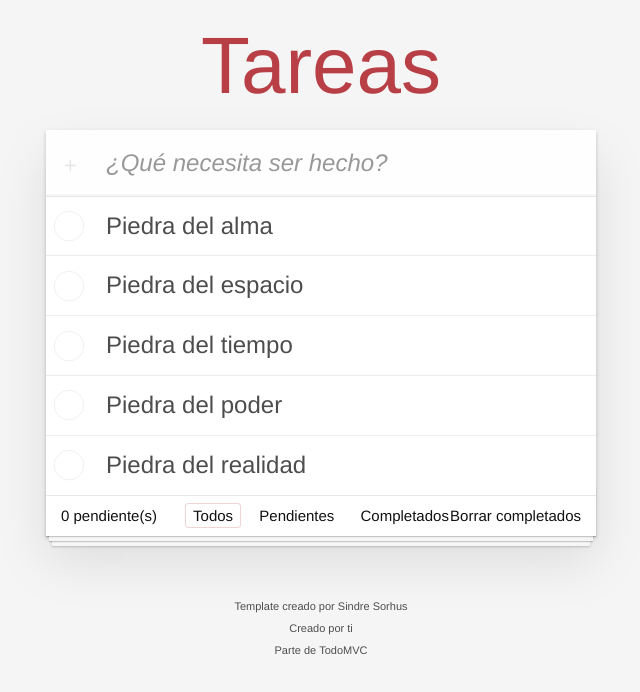
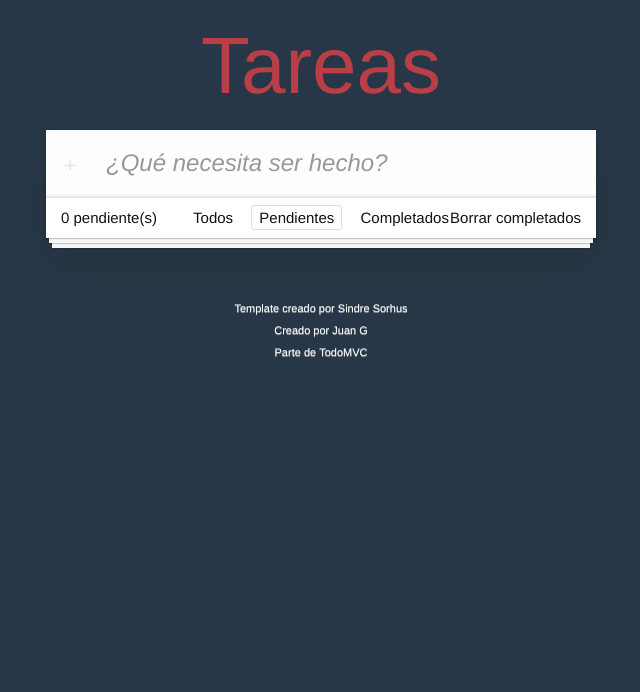
Before and after one commit to JuanGuillermoR/lista_de_notas, a website built with Vite: page index.html in a window 1280 px wide. Both pictures are taken after a click on the link "Pendientes". Shown: the whole page, without its empty margins (319-959 px from the left). Built offline with nearby package versions, Linux system fonts and the light colour scheme.

Commit message:
Codigo finalizado, completamente funcional.

```diff
--- a/src/store/todo.store.js
+++ b/src/store/todo.store.js
@@ -1,6 +1,6 @@
 import { Todo } from "../todos/models/todo.model";
 
-const Filters = {
+export const Filters = {
     All: 'all',
     completed: 'Completed',
     Pending: 'Pending'
@@ -8,11 +8,11 @@ const Filters = {
 
 const state = {
     todos: [
-        new Todo('Piedra del alma'),
-        new Todo('Piedra del espacio'),
-        new Todo('Piedra del tiempo'),
-        new Todo('Piedra del poder'),
-        new Todo('Piedra del realidad')
+        // new Todo('Piedra del alma'),
+        // new Todo('Piedra del espacio'),
+        // new Todo('Piedra del tiempo'),
+        // new Todo('Piedra del poder'),
+        // new Todo('Piedra del realidad')
     ],
     filter: Filters.All,
 }
@@ -92,7 +92,7 @@ const deleteTodo = ( todoId ) =>{
  * @param {String} todoId
  */
 const deleteCompleted = ( todoId ) =>{
-    state.todos = state.todos.filter(todo => todo.done);
+    state.todos = state.todos.filter(todo => !todo.done);
     saveStateLocalStorage();
 }
 
--- a/src/todos/app.html
+++ b/src/todos/app.html
@@ -37,7 +37,8 @@
         <!-- Remove this if you don't implement routing -->
         <ul class="filters">
             <li>
-                <a class="selected filtro" class="selected" href="#/">Todos</a>
+                <!-- selected -->
+                <a class="filtro" class="selected" href="#/">Todos</a>
             </li>
             <li>
                 <a class="filtro" href="#/active">Pendientes</a>
@@ -55,6 +56,6 @@
 <footer class="info">
     <p>Template creado por <a href="http://sindresorhus.com">Sindre Sorhus</a></p>
     <!-- Change this out with your name and url ↓ -->
-    <p>Creado por <a href="http://todomvc.com">ti</a></p>
+    <p>Creado por <a href="http://todomvc.com">Juan G</a></p>
     <p>Parte de <a href="http://todomvc.com">TodoMVC</a></p>
 </footer>
--- a/src/todos/app.js
+++ b/src/todos/app.js
@@ -1,10 +1,13 @@
-import todoStore from "../store/todo.store";
+import todoStore, { Filters } from "../store/todo.store";
 import html from "./app.html?raw";
-import { renderTodos } from "./use-cases";
+import { renderTodos,renderPending } from "./use-cases";
 
 const ElementsIDs = {
+    ClearCompleted : ".clear-completed",
+    NewTodoInput: '#new-todo-input',
     TodoList : '.todo-list',
-    NewTodoInput: '#new-todo-input',
+    todoFilters : '.filtro',
+    PendingCountLabel: '#pending-count'
 }
 /**
  *
@@ -15,6 +18,11 @@ export const App = (elementId) => {
     const displayTodos = () =>{
         const todos = todoStore.getTodos( todoStore.getCurrentFilter() );
         renderTodos(ElementsIDs.TodoList, todos);
+        updatePendingCount();
+    }
+
+    const updatePendingCount = () =>{
+        renderPending(ElementsIDs.PendingCountLabel);
     }
 
     //Funcion Autoinvocada
@@ -29,6 +37,9 @@ export const App = (elementId) => {
     //Referencias HTML
     const newDescriptionInput = document.querySelector(ElementsIDs.NewTodoInput);
     const todolistUl = document.querySelector(ElementsIDs.TodoList);
+    const ClearCompletedButton = document.querySelector(ElementsIDs.ClearCompleted);
+    const filtersLIs = document.querySelectorAll(ElementsIDs.todoFilters);
+
 
     //listeners
     newDescriptionInput.addEventListener('keyup', ( event ) =>{
@@ -44,7 +55,7 @@ export const App = (elementId) => {
         const element = event.target.closest('[data-id]');
         todoStore.toggleTodo(element.getAttribute('data-id'));
         displayTodos();
-    })
+    });
 
     todolistUl.addEventListener('click', (event)=>{
         const isDestroyElement = event.target.className === 'destroy';
@@ -53,5 +64,33 @@ export const App = (elementId) => {
 
         todoStore.deleteTodo(element.getAttribute('data-id'));
         displayTodos();
-    })
+    });
+
+    ClearCompletedButton.addEventListener('click', ()=>{
+        todoStore.deleteCompleted();
+        displayTodos();
+    });
+
+    filtersLIs.forEach(element => {
+
+        element.addEventListener('click', (element) => {
+
+            filtersLIs.forEach(el => el.classList.remove('selected'));
+            element.target.classList.add('selected');
+            console.log(element.target.text);
+
+            switch(element.target.text){
+                case 'Todos':
+                    todoStore.setSelecterFilter(Filters.All);
+                break;
+                case 'Pendientes':
+                    todoStore.setSelecterFilter(Filters.Pending);
+                break;
+                case 'Completados':
+                    todoStore.setSelecterFilter(Filters.completed);
+                break;
+            }
+            displayTodos();
+        });
+    });
 }
--- a/src/todos/use-cases/index.js
+++ b/src/todos/use-cases/index.js
@@ -1,2 +1,3 @@
 export { createTodoHTML } from './create-todo-html';
+export { renderPending } from './render-pending';
 export { renderTodos } from './render-todos';
--- /dev/null
+++ b/src/todos/use-cases/render-pending.js
@@ -0,0 +1,16 @@
+import todoStore, { Filters } from "../../store/todo.store";
+
+let element;
+/**
+ *
+ * @param {String} elementId
+ */
+export const renderPending = (elementId) =>{
+    if(!element)
+        element = document.querySelector(elementId);
+
+    if(!element)
+        throw new Error(`Element ${elementId} not found`)
+
+    element.innerHTML = todoStore.getTodos(Filters.Pending).length;
+}
--- a/style.css
+++ b/style.css
@@ -23,7 +23,7 @@ button {
 body {
 	font: 14px 'Helvetica Neue', Helvetica, Arial, sans-serif;
 	line-height: 1.4em;
-	background: #f5f5f5;
+	background: #283747;
 	color: #111111;
 	min-width: 230px;
 	max-width: 550px;
@@ -335,7 +335,7 @@ html .clear-completed:active {
 
 .info {
 	margin: 65px auto 0;
-	color: #4d4d4d;
+	color: #ffff;
 	font-size: 11px;
 	text-shadow: 0 1px 0 rgba(255, 255, 255, 0.5);
 	text-align: center;
```
